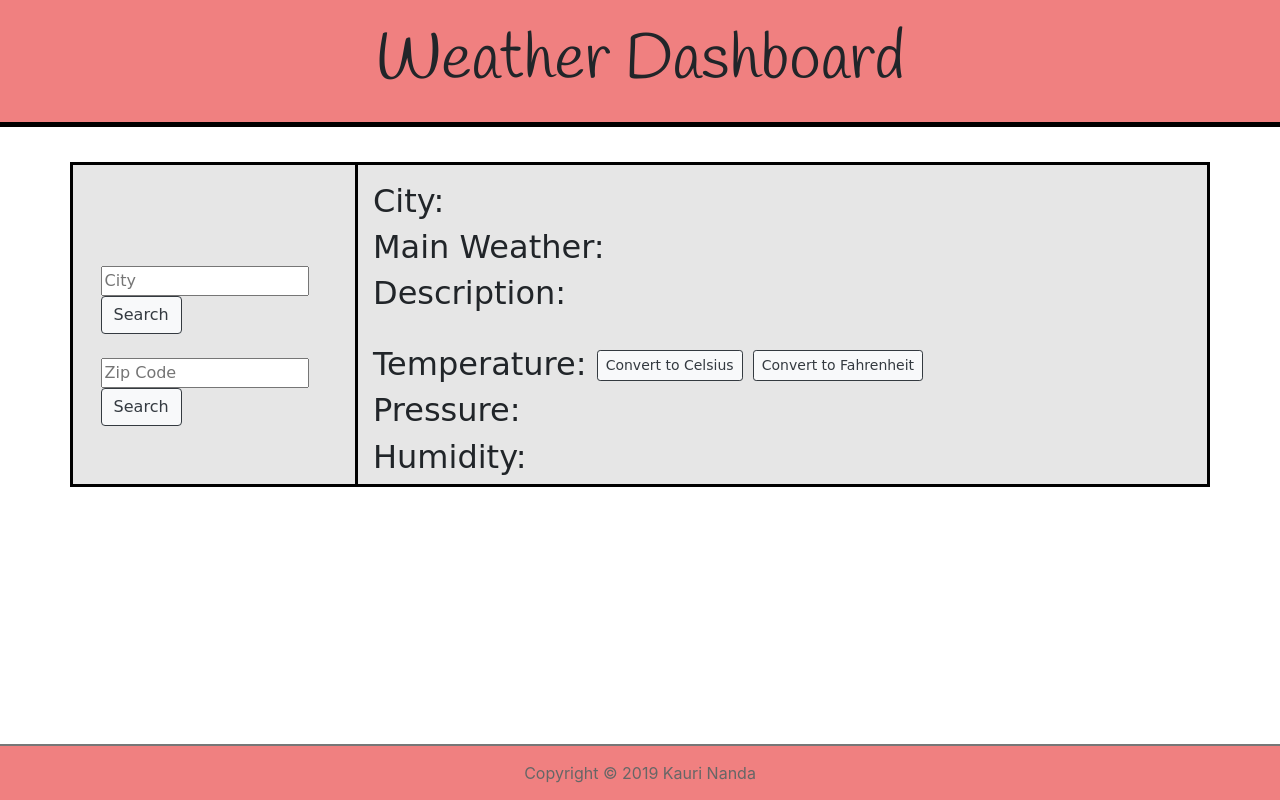
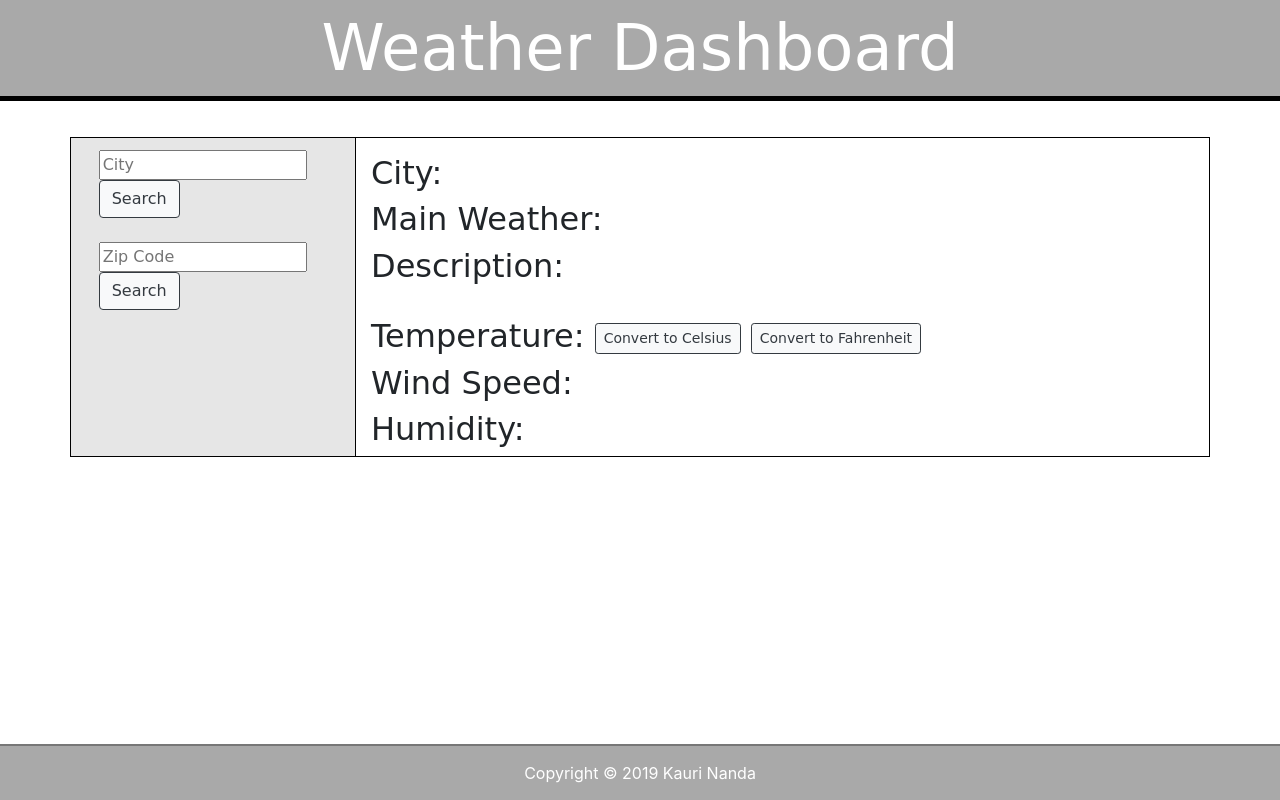
Before and after one commit to KNanda625/WeatherDashboard, a plain HTML site: page index.html in a window 1280 px wide. Drawn offline with nearby package versions, Linux system fonts and the light colour scheme; a web font is replaced by a local one.

Commit message:
updated html and css

```diff
--- a/index.html
+++ b/index.html
@@ -33,14 +33,14 @@
             <div class="col-9" id="content">
                 <div id="weather-info">
                     <h2>City: <span id="city"></span></h2>
-                    <h2>Main Weather: <span id="main_weather"></span></h2>
-                    <h2>Description: <span id="description_weather"></span></h2>
-                    <img id="weather_image" src="">
+                    <h2>Main Weather: <span id="main-weather"></span></h2>
+                    <h2>Description: <span id="description-weather"></span></h2>
+                    <img id="weather-image" src="">
                     <h2>Temperature: <span id="temperature"></span>
                         <button class="btn btn-sm btn-outline-dark btn-light" id="convertToCelsius">Convert to Celsius</button>
                         <button class="btn btn-sm btn-outline-dark btn-light" id="convertToFahrenheit">Convert to Fahrenheit </button>
                     </h2>
-                    <h2>Pressure: <span id="pressure"></span></h2>
+                    <h2>Wind Speed: <span id="wind-speed"></span></h2>
                     <h2>Humidity: <span id="humidity"></span></h2>
                 </div>
             </div>
--- a/script.js
+++ b/script.js
@@ -19,11 +19,11 @@ $(document).ready(function() {
 
             $.getJSON(weather,function(json){
                 $("#city").html(json.name);
-                $("#main_weather").html(json.weather[0].main);
-                $("#description_weather").html(json.weather[0].description);
-                $("#weather_image").attr("src", "http://openweathermap.org/img/w/" + json.weather[0].icon + ".png");
+                $("#main-weather").html(json.weather[0].main);
+                $("#description-weather").html(json.weather[0].description);
+                $("#weather-image").attr("src", "http://openweathermap.org/img/w/" + json.weather[0].icon + ".png");
                 $("#temperature").html(json.main.temp);
-                $("#pressure").html(json.main.pressure);
+                $("#wind-speed").html(json.wind.speed);
                 $("#humidity").html(json.main.humidity);
                 $("#convertToCelsius").show();
             });
--- a/style.css
+++ b/style.css
@@ -3,12 +3,12 @@ body {
 }
 
 header {
-    background-color: lightcoral;
-    font-family: 'Handlee', cursive;
+    background-color: darkgray;
+    color: white;
+    font-family: 'Share', cursive;
     font-size: 400%;
     /* font-weight: bold; */
     text-align: center;
-    padding: 1%;
     border-bottom: 5px solid black;
     margin-bottom: 1%;
 }
@@ -24,9 +24,9 @@ header {
 #nav {
     background-color: #e6e6e6;
     font-family: 'Share', cursive;
-    border-top: 3px solid black;
-    border-bottom: 3px solid black;
-    border-left: 3px solid black;
+    border-top: 1px solid black;
+    border-bottom: 1px solid black;
+    border-left: 1px solid black;
     height: auto;
     width: auto;
     margin-top: 2%;
@@ -35,13 +35,13 @@ header {
 
 #search {
     margin-left: 5%;
-    margin-top: 40%;
+    margin-top: 5%;
 }
 
 #content {
-    background-color: #e6e6e6;
+    background-color: transparent;
     font-family: 'Share', cursive;
-    border: 3px solid black;
+    border: 1px solid black;
     height: auto;
     width: auto;
     margin-top: 2%;
@@ -55,8 +55,8 @@ header {
 #footer {
     clear: both;
     padding: 15px;
-    background-color: lightcoral;
-    color: #666666;
+    background-color: darkgray;
+    color: white;
     text-align: center;
     border-top: 2px solid #777777;
     position: fixed;
```
